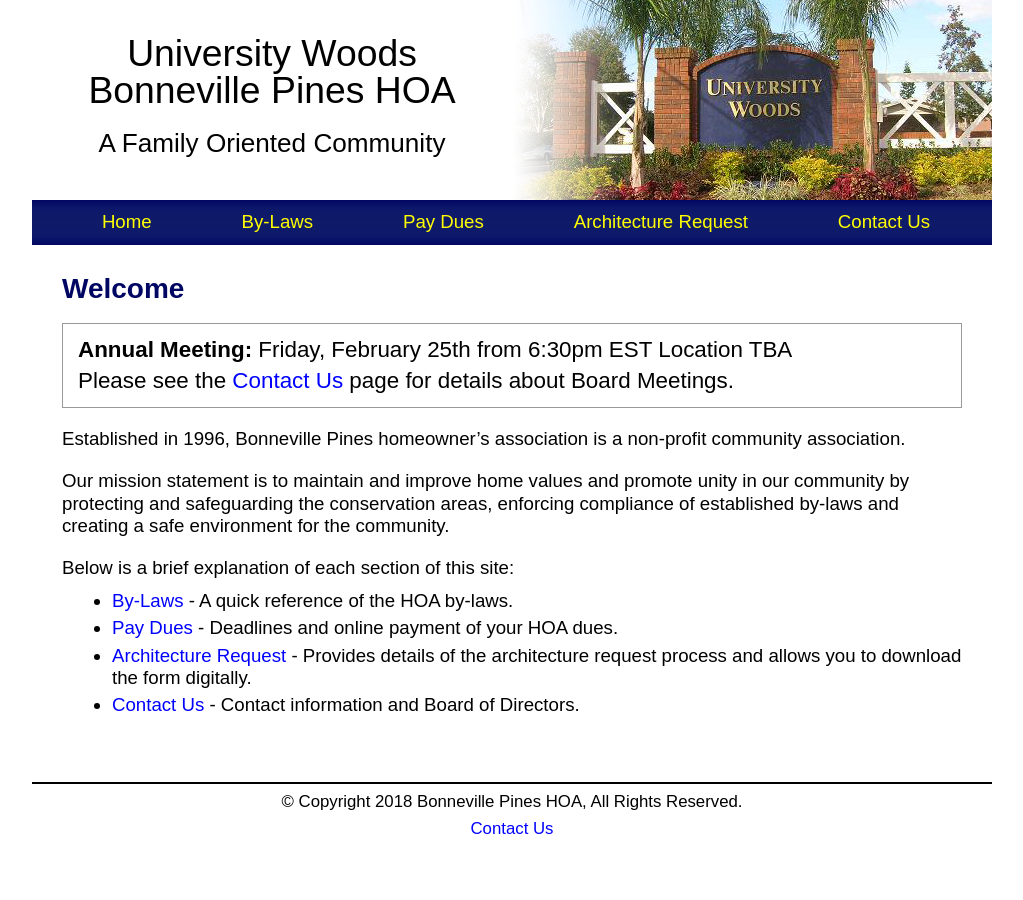
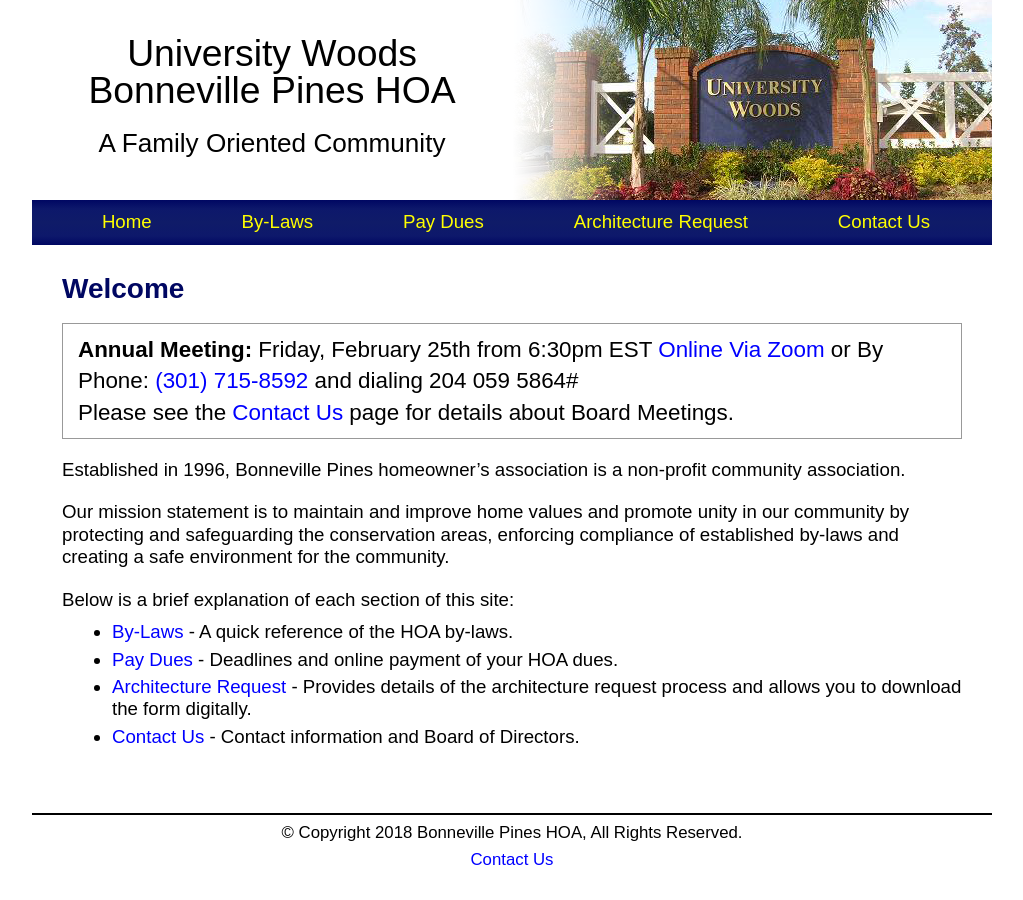
Before and after one commit to bphoa/website, a Jekyll site: the page built from index.md, in a window 1280 px wide. Shown: the whole page, without its empty margins (128-1151 px from the left). Built offline with Jekyll 4.4.1, drawn with Linux system fonts in a browser that asks for light colours.

Commit message:
Add location of annual meeting

```diff
--- a/index.md
+++ b/index.md
@@ -3,7 +3,7 @@ layout: page
 title: Welcome
 ---
 
-**Annual Meeting:** Friday, February 25th from 6:30pm EST Location TBA\\
+**Annual Meeting:** Friday, February 25th from 6:30pm EST [Online Via Zoom](https://zoom.us/j/2040595864) or By Phone: <a href="tel:+13017158592">(301) 715-8592</a> and dialing 204 059 5864# \\
 Please see the [Contact Us](contact) page for details about Board Meetings.
 {: .alert}
 
```
